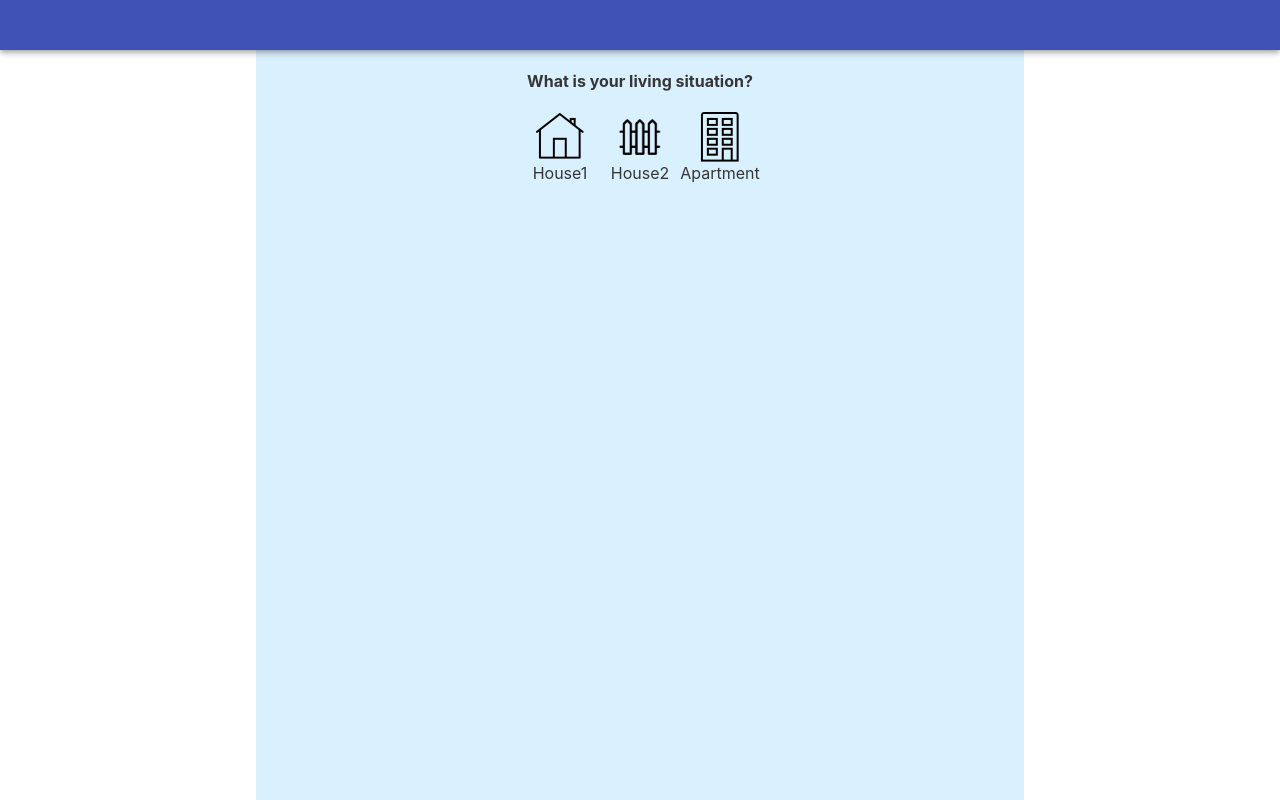
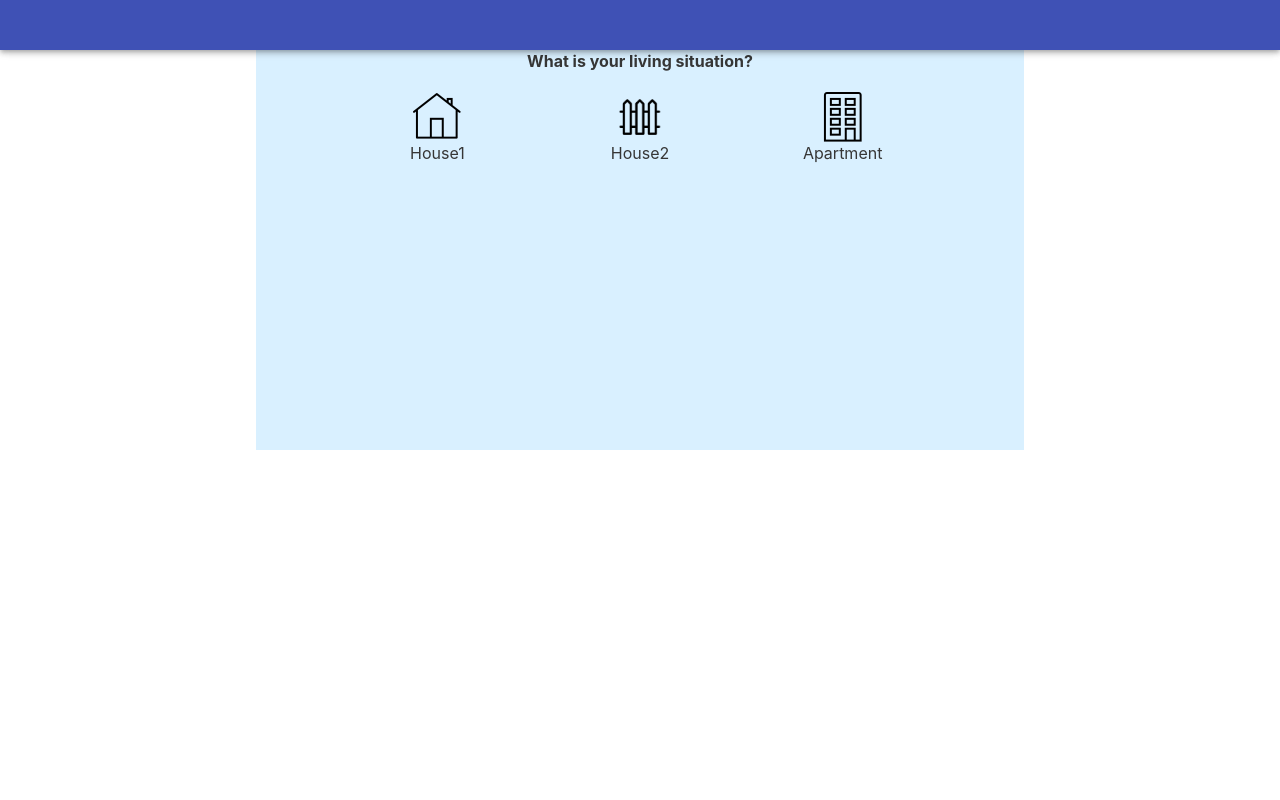
Before and after one commit to cwinnard/mountain-pet-matchmaker, a React (Create React App) app: page / in a window 1280 px wide. Shown: the top 800 px of the page. Built offline with nearby package versions, Linux system fonts and the light colour scheme.

Commit message:
scroll q container

```diff
--- a/src/components/Quiz.js
+++ b/src/components/Quiz.js
@@ -46,6 +46,7 @@ class Quiz extends Component {
         return (
             <div className="quiz">
                 <div className="questions-container">
+                    <div id="scroll-container" className="scroll-container">
                         {allQuestions.map((question, index) => (
                             <QuizQuestion activeQuestion={this.state.activeQuestion} activeWhen={index}>
                                 <div className={`question ${question.key}`} key={question.key}>
@@ -68,6 +69,7 @@ class Quiz extends Component {
                         ))}
                     </div>
                 </div>
+            </div>
         )
     }
 }
--- a/src/styles/app.css
+++ b/src/styles/app.css
@@ -1,17 +1,23 @@
 .quiz {
-    position: relative;
     max-width: 768px;
     margin: 50px auto;
     background-color: #D9F0FF;
 }
 
 .questions-container {
-    display: flex;
-    flex-direction: row;
-    flex-wrap: wrap;
+    /* display: flex;
+    flex-direction: column;
+    flex-wrap: nowrap;
     align-items: center;
     justify-content: center;
-    padding-top: 20px;
+    padding-top: 20px; */
+}
+
+.scroll-container {
+    display: flex;
+    flex-direction: column;
+    height: 400px;
+    overflow-y: scroll;
 }
 
 .hidden {
@@ -22,7 +28,6 @@
 .about-you, .about-dog {
     margin: 0 auto;
     text-align: center;
-    position: relative;
 }
 
 .text {
```
Lines whose indentation alone changed are shown as unchanged.
